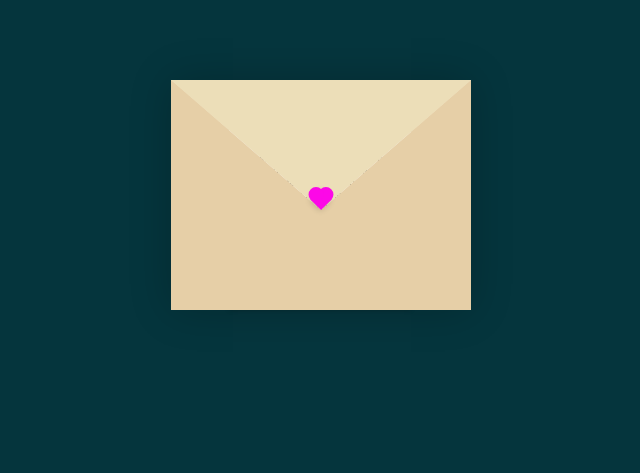
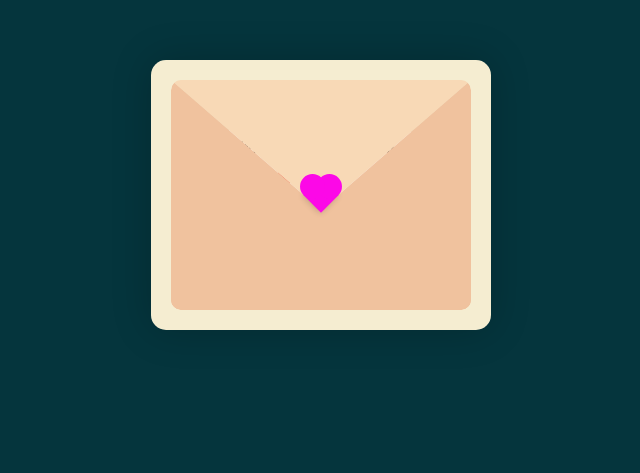
Before and after one commit to LuisCapcha/CartaMarylin.github.io, a plain HTML site: page index.html in a window 1280 px wide. Shown: the part 205-678 px from the top of the page, without its empty margins (319-959 px from the left). Drawn offline with Linux system fonts and the light colour scheme.

Commit message:
cambios 7

```diff
--- a/style.css
+++ b/style.css
@@ -1,14 +1,18 @@
-:root{
+@import url('https://fonts.googleapis.com/css2?family=Great+Vibes&display=swap');
+
+:root {
     --primary: #fff;
     --bg-color: rgb(5, 53, 61);
     --bg-envelope-color: #f5edd1;
-    --envelope-tab: #ecdeb8;
-    --envelope-cover: #e6cfa7;
+    --envelope-tab: #f8d9b6;
+    --envelope-cover: #f0c29e;
     --shadow-color: rgba(0, 0, 0, 0.2);
-    --txt-color: #444;
+    --txt-color: #333;
     --heart-color: rgb(252, 8, 231);
+    --font-cursive: 'Great Vibes', cursive;
 }
-  body{
+
+body {
     margin: 0;
     padding: 0;
     box-sizing: border-box;
@@ -16,22 +20,30 @@
     display: flex;
     align-items: center;
     justify-content: center;
+    height: 100vh;
 }
+
 .container {
-    height: 100vh;
     display: grid;
     place-items: center;
 }
-  .container > .envelope-wrapper {
+
+.envelope-wrapper {
     background: var(--bg-envelope-color);
     box-shadow: 0 0 40px var(--shadow-color);
+    border-radius: 15px;
+    padding: 20px;
 }
-  .envelope-wrapper > .envelope {
+
+.envelope {
     position: relative;
     width: 300px;
     height: 230px;
+    border-radius: 10px;
+    overflow: hidden;
 }
-  .envelope-wrapper > .envelope::before {
+
+.envelope::before {
     content: "";
     position: absolute;
     top: 0;
@@ -41,8 +53,10 @@
     border-left: 150px solid transparent;
     transform-origin: top;
     transition: all 0.5s ease-in-out 0.7s;
+    border-radius: 0 0 10px 10px;
 }
-  .envelope-wrapper > .envelope::after {
+
+.envelope::after {
     content: "";
     position: absolute;
     z-index: 2;
@@ -52,8 +66,10 @@
     border-right: 150px solid var(--envelope-cover);
     border-bottom: 100px solid var(--envelope-cover);
     border-left: 150px solid var(--envelope-cover);
+    border-radius: 10px;
 }
-  .envelope > .letter {
+
+.letter {
     position: absolute;
     right: 20%;
     bottom: 0;
@@ -64,51 +80,61 @@
     transition: all 1s ease-in-out;
     box-shadow: 0 0 5px var(--shadow-color);
     padding: 20px 10px;
+    border-radius: 10px;
+    font-family: var(--font-cursive);
 }
 
-  .envelope > .letter > .text {
-    font-family: 'Gill Sans', 'Gill Sans MT', Calibri, 'Trebuchet MS', sans-serif;
+.letter > .text {
+    font-family: var(--font-cursive);
     color: var(--txt-color);
     text-align: left;
-    font-size: 10px;
+    font-size: 18px;
+    line-height: 1.6;
 }
+
 .heart {
     position: absolute;
     top: 50%;
     left: 50%;
-    width: 15px;
-    height: 15px;
+    width: 25px;
+    height: 25px;
     background: var(--heart-color);
     z-index: 4;
-    transform: translate(-50%, -20%) rotate(45deg);
+    transform: translate(-50%, -50%) rotate(45deg);
     transition: transform 0.5s ease-in-out 1s;
     box-shadow: 0 1px 6px var(--shadow-color);
     cursor: pointer;
 }
-  .heart:before,
-  .heart:after {
+
+.heart::before,
+.heart::after {
     content: "";
     position: absolute;
-    width: 15px;
-    height: 15px;
+    width: 25px;
+    height: 25px;
     background-color: var(--heart-color);
     border-radius: 50%;
 }
-  .heart:before {
-    top: -7.5px;
+
+.heart::before {
+    top: -12.5px;
 }
-  .heart:after {
-    right: 7.5px;
+
+.heart::after {
+    right: 12.5px;
 }
-  .flap > .envelope:before {
+
+.flap > .envelope::before {
     transform: rotateX(180deg);
     z-index: 0;
 }
-  .flap > .envelope > .letter {
+
+.flap > .letter {
     bottom: 100px;
-    transform: scale(1.5);
+    transform: scale(1.2);
     transition-delay: 1s;
 }
+
 .flap > .heart {
     transform: rotate(90deg);
     transition-delay: 0.4s;
```
Lines whose indentation alone changed are shown as unchanged.
